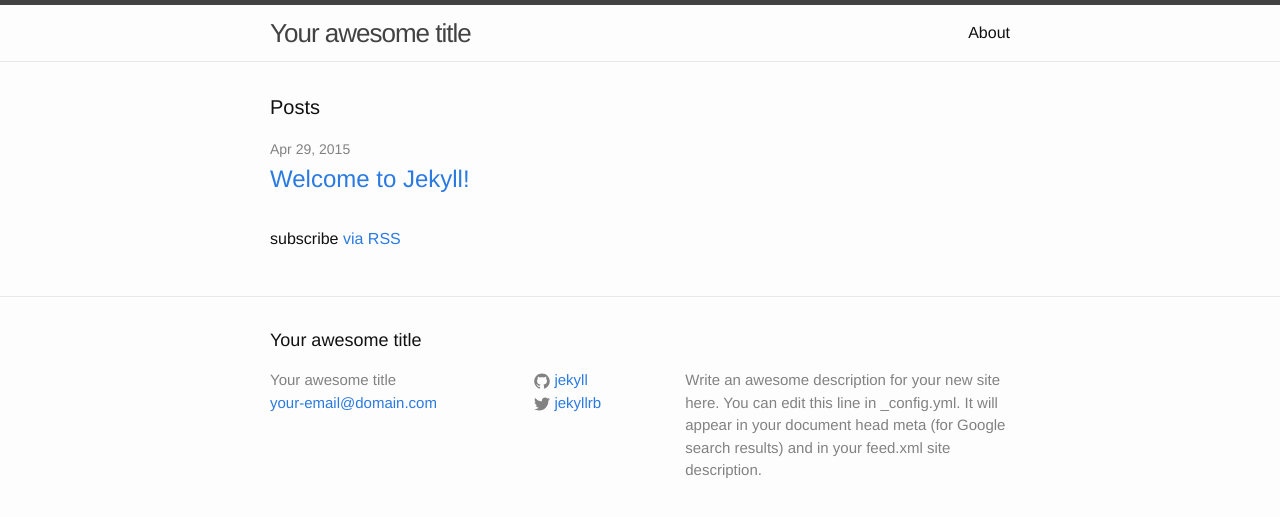
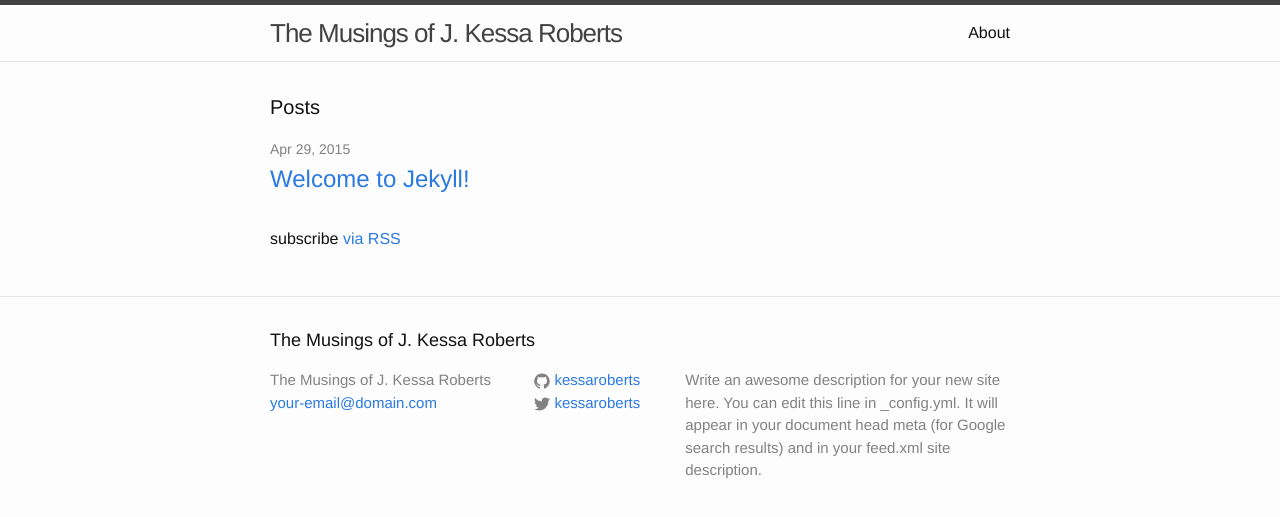
Before and after one commit to kessaroberts/kessaroberts.github.io, a Jekyll site: the page built from index.html, in a window 1280 px wide. Shown: the top 517 px of the page. Built offline with Jekyll 4.4.1, drawn with Linux system fonts in a browser that asks for light colours.

Commit message:
basics workign

```diff
--- a/_config.yml
+++ b/_config.yml
@@ -1,14 +1,14 @@
 # Site settings
-title: Your awesome title
+title: The Musings of J. Kessa Roberts
 email: your-email@domain.com
 description: > # this means to ignore newlines until "baseurl:"
   Write an awesome description for your new site here. You can edit this
   line in _config.yml. It will appear in your document head meta (for
   Google search results) and in your feed.xml site description.
 baseurl: "" # the subpath of your site, e.g. /blog/
-url: "http://yourdomain.com" # the base hostname & protocol for your site
-twitter_username: jekyllrb
-github_username:  jekyll
+url: "http://kessaroberts.github.io" # the base hostname & protocol for your site
+twitter_username: kessaroberts
+github_username:  kessaroberts
 
 # Build settings
 markdown: kramdown
```
Also changed, not shown: 4 other files.
